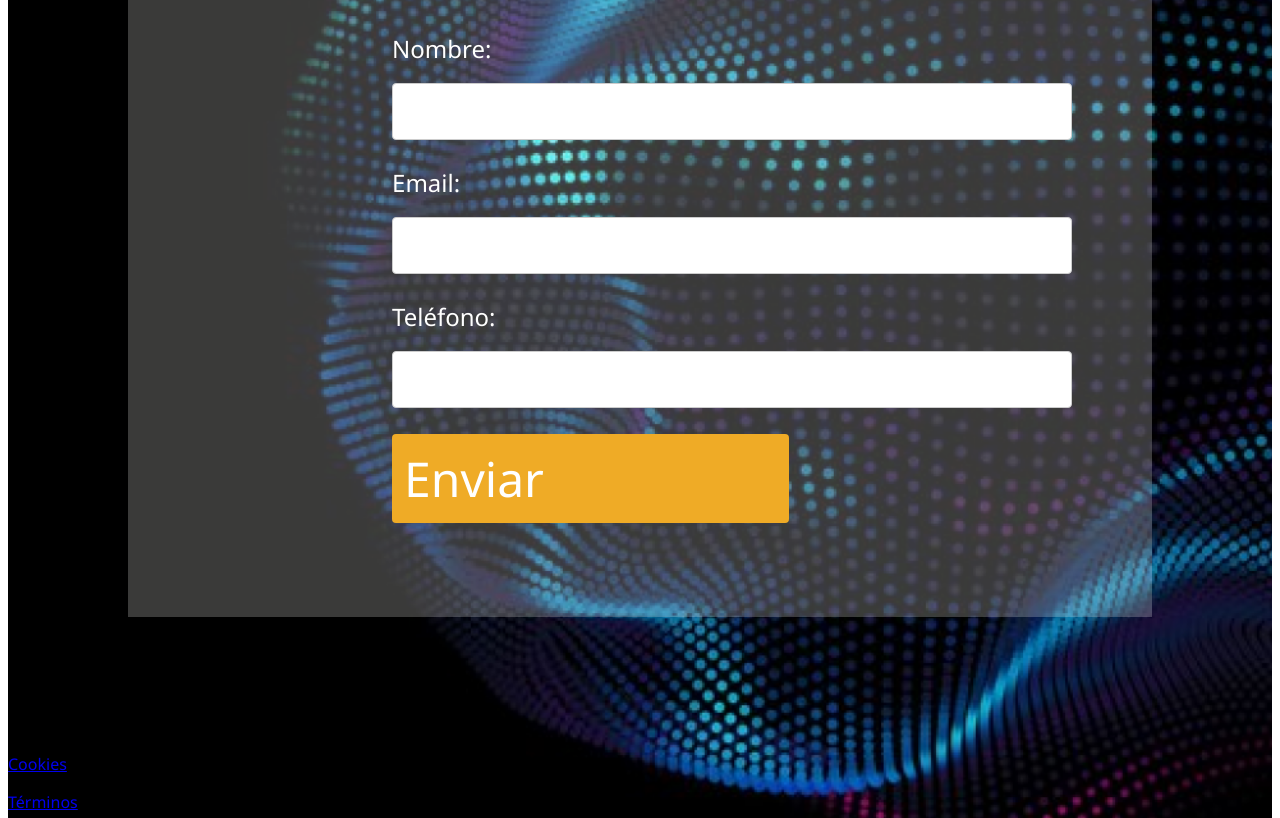
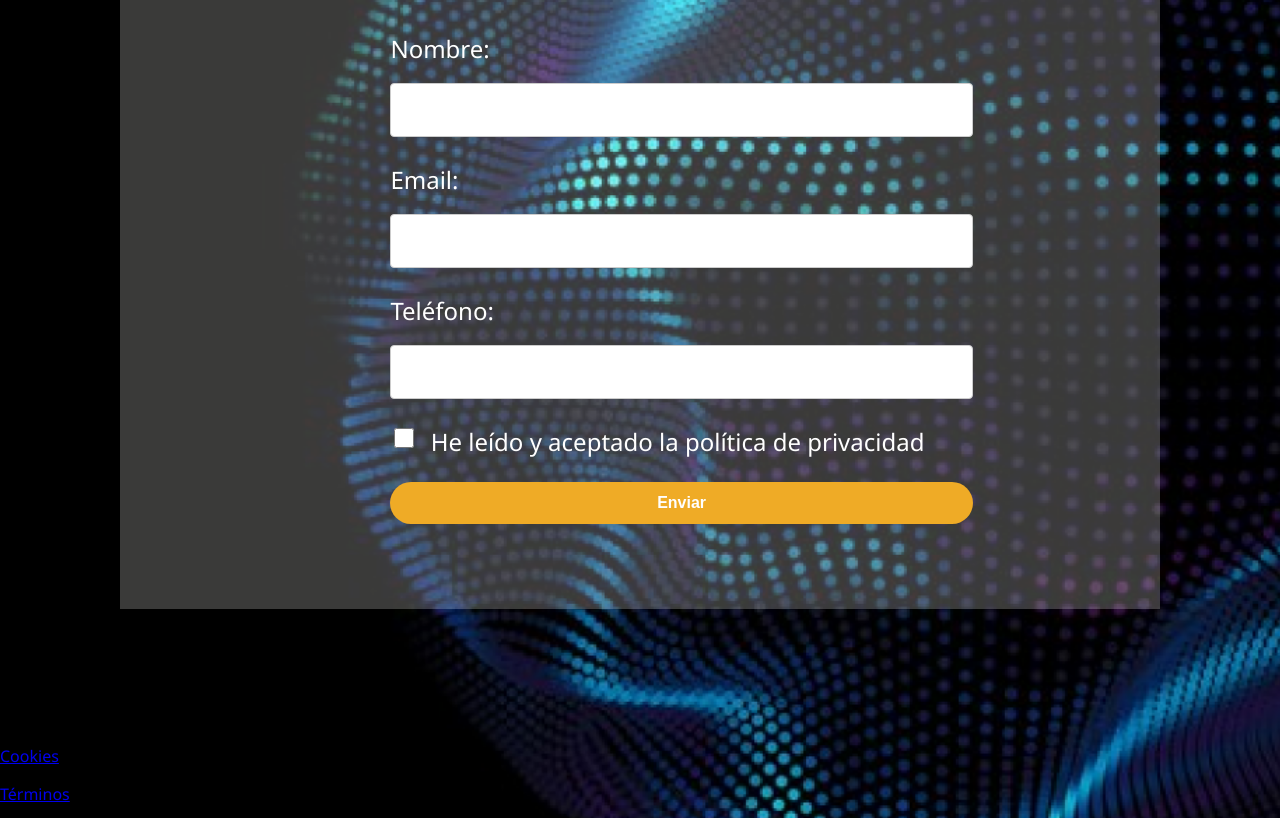
Before and after one commit to JnogueraGonzalez/TechBechSchool, a plain HTML site: page pages/form.html in a window 1280 px wide. Shown: the part 415-1233 px from the top of the page. Drawn offline with Linux system fonts and the light colour scheme; files whose address does not match are found by name; a web font is replaced by a local one.

Commit message:
final form

```diff
--- a/pages/form.html
+++ b/pages/form.html
@@ -7,9 +7,10 @@
     <link rel="stylesheet" href="../assets/images/BackgroundGeneral.png">
     <link rel="stylesheet" href="/TechBechSchool/src/css/form.css">
     <link rel="stylesheet" href="https://fonts.googleapis.com/css?family=Segoe+UI&display=swap">
+    <link rel="stylesheet" href="https://fonts.googleapis.com/css2?family=IBM+Plex+Mono:wght@400;700&display=swap">
 
 </head>
-<body-f>
+<body>
     <nav class='encabezado'>
         <div>
             <img src="/TechBechSchool/assets/images/TBS.png" alt="Logo">
@@ -21,7 +22,7 @@
         </div>
       </nav>
     <div class="container">
-      <p-f>Aprende con nosotras</p>
+      <p class="titulo">Aprende con nosotras</p>
         <div class="container-formulario">
             <form id="myForm">
                 <label for="nombre">Nombre:</label>
@@ -33,7 +34,12 @@
                 <label for="telefono">Teléfono:</label>
                 <input type="tel" id="telefono" name="telefono" required>
 
-                <button-formulario type="button" onclick="enviarFormulario()">Enviar</button-formulario>
+                <label>
+                <input class="checkbox-form" type="checkbox" id="aceptar_terminos" name="aceptar_terminos">
+                    He leído y aceptado la política de privacidad
+                  </label>
+
+                <button class="btn-send" type="button" onclick="enviarFormulario()">Enviar</button>
             </form>
 
             <div id="respuesta"></div>
@@ -53,5 +59,5 @@
         </div>
       </footer>
     <script src="/TechBechSchool/src/js/form.js"></script>
-</body-f>
+</body>
 </html>
--- a/src/css/form.css
+++ b/src/css/form.css
@@ -1,5 +1,5 @@
 
-  body-f {
+  body {
     margin: 0;
     padding: 0;
     width: 100%;
@@ -42,8 +42,6 @@
         background-color: #DCB1FF;
       }
 
-
-
     /*-------------FORM--------------*/
   .container {
     display: flex;
@@ -52,32 +50,24 @@
     align-items: center;
     min-height: 100vh;
     background: rgba(249, 248, 246, 0.23);
-    margin-top: 6.5rem;
-    margin-left: 7.5rem;
-    margin-right: 7.5rem;
-    margin-bottom: 7.5rem;
-
-
+    margin: 6.5rem 7.5rem 7.5rem;
+    flex-direction: column;
   }
-
-  .container p-f {
-    margin-bottom: 20px;
+  .titulo {
     font-size: 3rem;
-    display: flex;
-    flex-direction: column;
-
+    text-align: center;
+    font-family: 'IBM Plex Mono', monospace;
   }
-
   .container-formulario {
     width: 80%;
-    max-width: 400px;
     border-radius: 10px;
   }
-
   form {
     display: flex;
     flex-direction: column;
     gap: 10px;
+    margin-left: 20%;
+    margin-right: 10%;
   }
 
   label {
@@ -90,27 +80,39 @@
     margin-bottom: 16px;
     border: 1px solid #ccc;
     border-radius: 4px;
-    width: 658px;
-    height: 35px;
+    max-width: 100%;
+    height: 2rem;
+  }
+  input:hover {
+    background-color: #CEA8FF
   }
 
-  button-formulario {
+  .btn-send {
     padding: 12px;
     background-color: #EFAB26;
     color: #fff;
-    border: none;
-    border-radius: 4px;
+    border-radius: 150px;
     cursor: pointer;
+    text-align:center;
   }
 
-  button-formulario:hover {
+  .btn-send:hover {
     background-color: #efc97c;
   }
 
   #respuesta {
     margin-top: 20px;
-    color: aqua;
+    color: red;
+    text-align: center;
   }
+
+  .checkbox-form{
+    margin-right: 10px;
+    width: 20px;
+    height: 20px;
+    vertical-align: middle;
+    font-size: 16px;
+
   /*---------------FOOTER-----------*/
   .redes-sociales a {
     margin: 0 10px;
```
Lines whose indentation alone changed are shown as unchanged.
